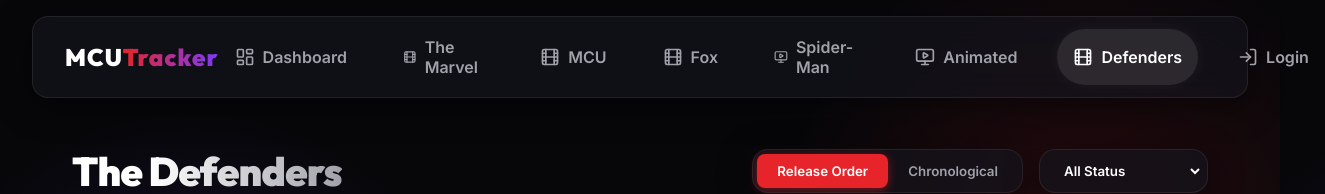
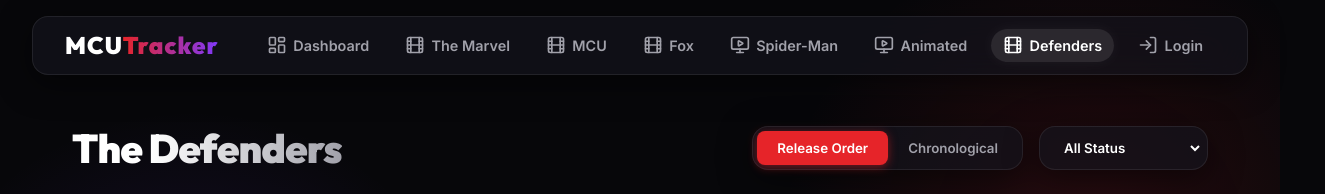
Before and after one commit to vijayvardhan28/Marvel, a React (Vite) app: page /defenders in a window 1280 px wide. Shown: the top 194 px of the page, 1325 px wide, since content can reach past the window. Built offline with nearby package versions, Linux system fonts and the light colour scheme; no server answers.

Commit message:
dashboard

```diff
--- a/src/components/Header.css
+++ b/src/components/Header.css
@@ -29,18 +29,21 @@
 
 .nav-links {
   display: flex;
-  gap: 1.5rem;
+  gap: 0.75rem;
+  flex-wrap: wrap;
+  justify-content: flex-end;
 }
 
 .nav-link {
   display: flex;
   align-items: center;
-  gap: 0.5rem;
+  gap: 0.4rem;
   color: var(--color-text-muted);
   font-weight: 600;
-  padding: 0.5rem 1rem;
+  padding: 0.4rem 0.75rem;
   border-radius: 50px;
   transition: all 0.3s ease;
+  font-size: 0.9rem;
 }
 
 .nav-link:hover {
```
